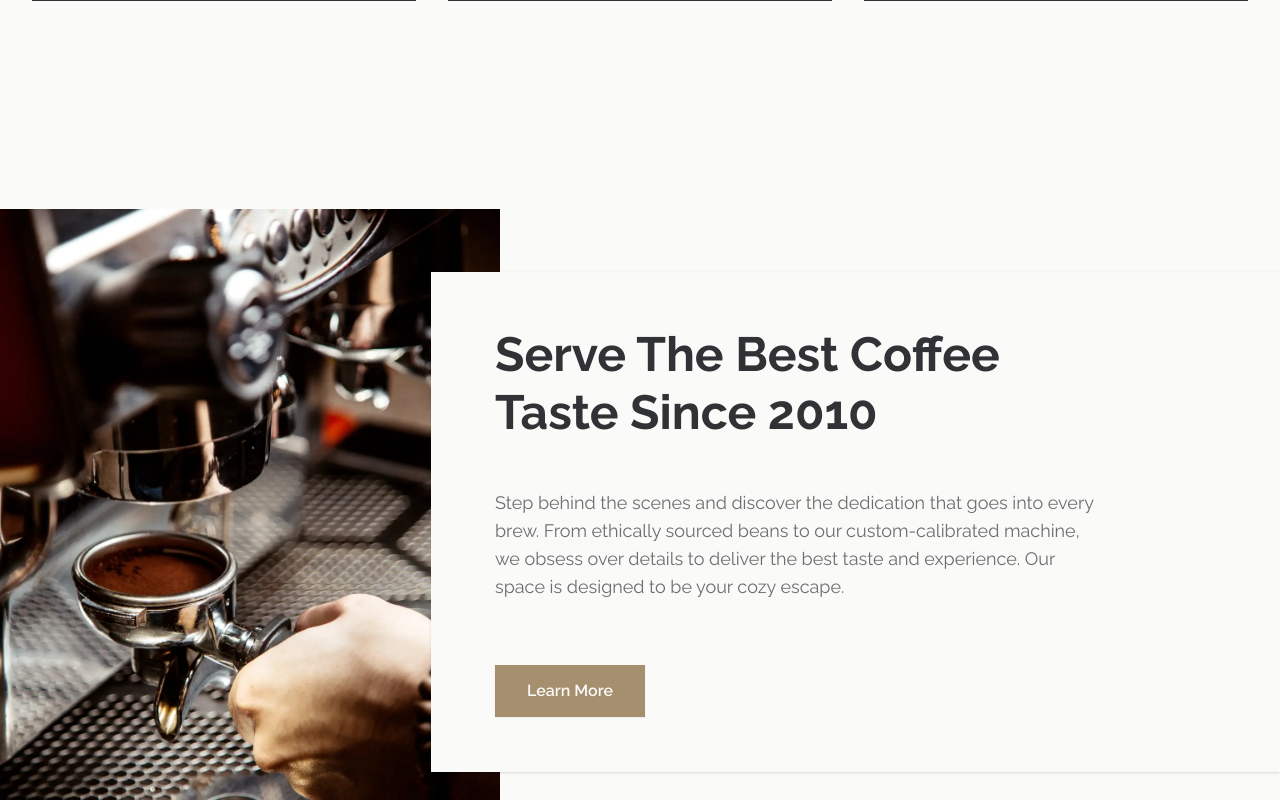
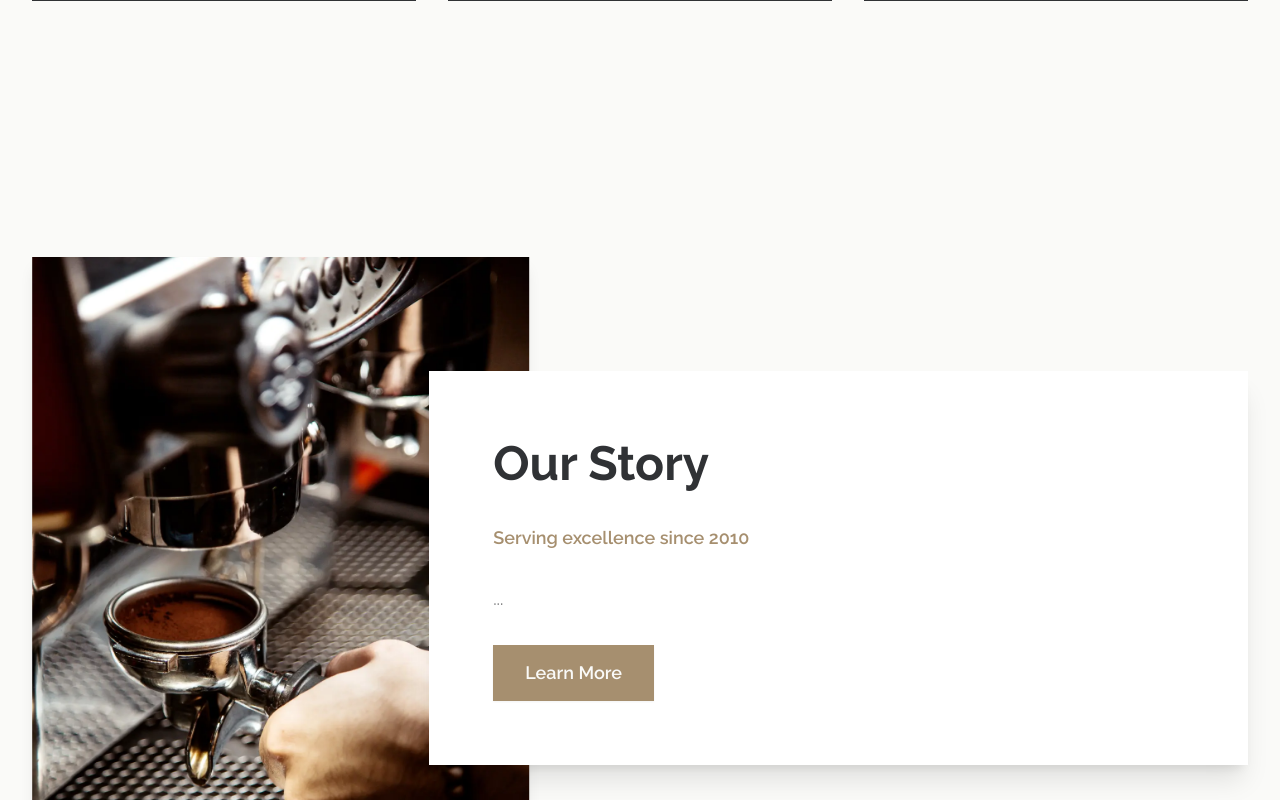
Before and after one commit to viktor-codes/coffe-shop, a Next.js app: page / in a window 1280 px wide. Shown: the part 2460-3260 px from the top of the page. Built offline with nearby package versions, Linux system fonts and the light colour scheme.

Commit message:
update about section

```diff
--- a/app/page.tsx
+++ b/app/page.tsx
@@ -7,6 +7,8 @@ import About from '@/components/sections/about/about'
 import Testimonials from '@/components/sections/testimonials/testimonials'
 import Reservation from '@/components/sections/reservation/reservation'
 import Articles from '@/components/sections/articles/articles'
+
+import aboutImage from '@/assets/about.webp'
 
 import { features } from '@/config/features'
 import { menuItems } from '@/config/menu'
@@ -19,7 +21,13 @@ export default function Home() {
 			{/* Features Section */}
 			<Features features={features} />
 			<Menu items={menuItems} />
-			<About />
+			<About
+				title='Our Story'
+				description='...'
+				image={aboutImage}
+				imageAlt='Coffee machine'
+				founded={2010}
+			/>
 			<Testimonials />
 			<Reservation />
 			<Articles />
--- a/components/sections/about/about.tsx
+++ b/components/sections/about/about.tsx
@@ -1,46 +1,104 @@
 import Image from 'next/image'
-import aboutImage from '@/assets/about.webp'
+import Section from '@/components/ui/section'
+import Button from '@/components/ui/button'
+import { AboutProps } from './about.types'
+import { cn } from '@/lib/utils'
+import { ctaConfig } from '@/config/navigation'
 
-const about = () => {
+/**
+ * About section with overlapping image and content design
+ *
+ * @example
+ * <About
+ *   title="Our Story"
+ *   description="..."
+ *   image={aboutImage}
+ *   imageAlt="Coffee machine"
+ *   founded={2010}
+ * />
+ */
+const About = ({
+	title,
+	description,
+	image,
+	imageAlt,
+	ctaText = ctaConfig.learnMore.text,
+	ctaHref = ctaConfig.learnMore.href,
+	founded,
+	imageOnLeft = true,
+	className = '',
+}: AboutProps) => {
 	return (
-		<section className='container  2xl:max-w-7xl mx-auto py-20'>
-			{/* 1. Main Flex Container */}
-			<div className='flex flex-col lg:flex-row items-center gap-4'>
-				{/* 2. Image Container - Positioned and Mirrored */}
-				{/* z-10 ensures the image sits ABOVE the white background of the content div if they overlap */}
-				<div className='relative w-full lg:w-1/2 z-10'>
-					<Image
-						src={aboutImage}
-						alt='coffee machine'
-						width={500}
-						height={600}
-						className='scale-x-[-1]'
-					/>
+		<Section
+			variant='light'
+			spacing='lg'
+			className={className}
+			aria-labelledby='about-heading'
+		>
+			{/* Main Flex Container */}
+			<div
+				className={cn(
+					'flex flex-col lg:flex-row items-center gap-8 lg:gap-0',
+					!imageOnLeft && 'lg:flex-row-reverse'
+				)}
+			>
+				{/* Image Container */}
+				<div className='relative w-full lg:w-1/2 z-10 flex justify-center lg:justify-start'>
+					<div className='relative w-full max-w-md lg:max-w-lg'>
+						<Image
+							src={image}
+							alt={imageAlt}
+							width={500}
+							height={600}
+							className={cn(
+								'object-cover shadow-lg',
+								imageOnLeft && 'lg:scale-x-[-1]'
+							)}
+							priority
+						/>
+					</div>
 				</div>
 
-				{/* 3. Content Container - Overlaps Image */}
-				<div className='bg-light p-10 lg:p-16 h-[500px] shadow-sm w-full lg:w-4/5 lg:ml-[-100px] z-20 flex flex-col gap-8 justify-center items-start'>
+				{/* Content Container - Overlaps Image */}
+				<div
+					className={cn(
+						'bg-white p-8 sm:p-12 lg:p-16 shadow-xl w-full lg:w-4/5 z-20',
+						'flex flex-col gap-6 lg:gap-8 justify-center',
+						imageOnLeft ? 'lg:ml-[-100px]' : 'lg:mr-[-100px]'
+					)}
+				>
 					{/* Title */}
-					<h2 className='capitalize text-5xl font-bold leading-[120%] text-dark mb-4 max-w-[550px]'>
-						serve the best coffee taste since 2010
+					<h2
+						id='about-heading'
+						className='text-3xl sm:text-4xl lg:text-5xl font-bold leading-[120%] text-dark capitalize'
+					>
+						{title}
 					</h2>
 
+					{/* Founded Badge (optional) */}
+					{founded && (
+						<p className='text-primary font-semibold text-lg'>
+							Serving excellence since {founded}
+						</p>
+					)}
+
 					{/* Description */}
-					<p className='text-lg text-dark/70 mb-8 max-w-[600px]'>
-						Step behind the scenes and discover the dedication that goes into
-						every brew. From ethically sourced beans to our custom-calibrated
-						machine, we obsess over details to deliver the best taste and
-						experience. Our space is designed to be your cozy escape.
+					<p className='text-base sm:text-lg text-dark/70 leading-relaxed'>
+						{description}
 					</p>
 
-					{/* CTA Button - Reusing previous style */}
-					<button className='font-semibold bg-primary px-8 py-3.5 text-light shadow-xs cursor-pointer hover:scale-105 transition-all whitespace-nowrap self-start'>
-						Learn More
-					</button>
+					{/* CTA Button */}
+					<Button
+						href={ctaHref}
+						size='lg'
+						className='self-start w-full sm:w-auto'
+					>
+						{ctaText}
+					</Button>
 				</div>
 			</div>
-		</section>
+		</Section>
 	)
 }
 
-export default about
+export default About
--- a/components/sections/about/index.ts
+++ b/components/sections/about/index.ts
@@ -0,0 +1,2 @@
+export { default } from './about'
+export type { AboutProps } from './about.types'
--- a/components/sections/features/features.tsx
+++ b/components/sections/features/features.tsx
@@ -1,4 +1,4 @@
-import Section from '@/components/ui/section/section'
+import Section from '@/components/ui/section'
 import SectionHeader from '@/components/ui/section-header'
 import FeatureCard from './feature-card'
 import { FeaturesProps } from './features.types'
--- a/components/sections/menu/menu.tsx
+++ b/components/sections/menu/menu.tsx
@@ -1,4 +1,4 @@
-import Section from '@/components/ui/section/section'
+import Section from '@/components/ui/section/'
 import SectionHeader from '@/components/ui/section-header'
 import MenuItemCard from './menu-item'
 import { MenuProps } from './menu.types'
--- a/components/ui/section/index.ts
+++ b/components/ui/section/index.ts
@@ -0,0 +1 @@
+export { default } from './section'
```
Also changed, not shown: components/sections/about/about.types.ts (+13 -0 lines).
